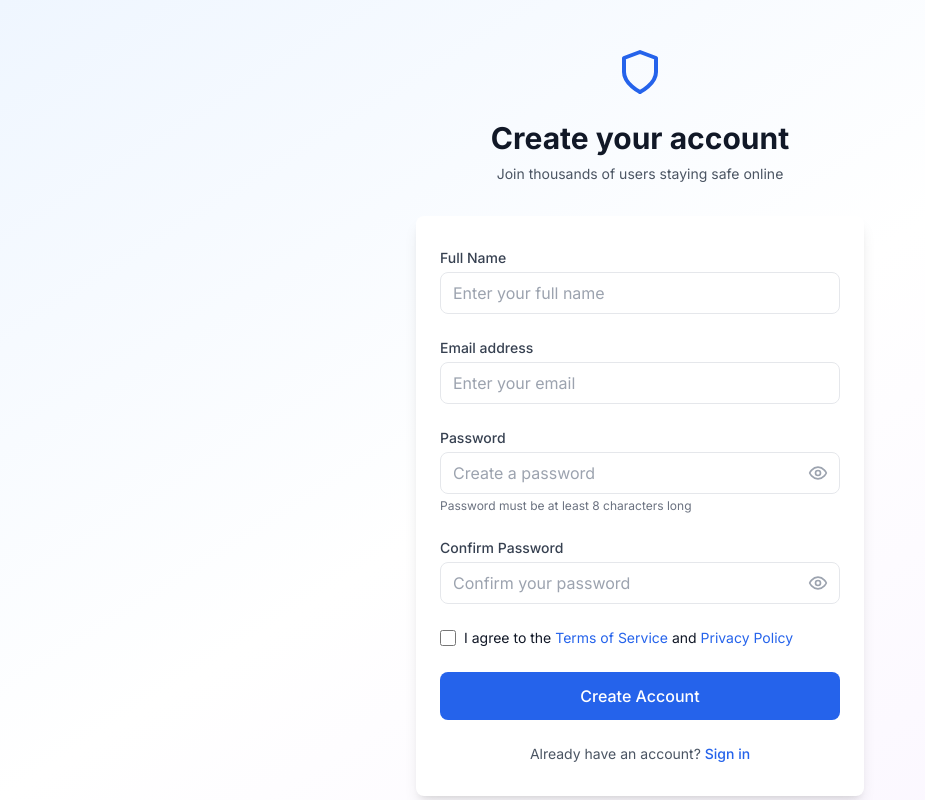
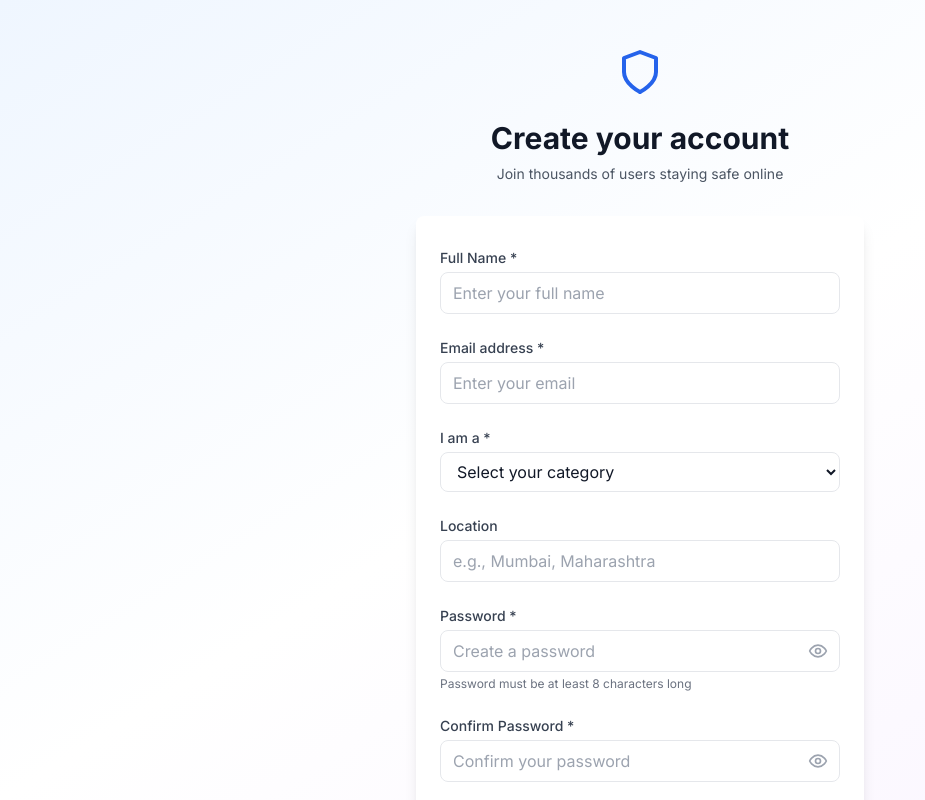
Before and after one commit to manvi18ux/cyber-safety-india, a Next.js app: page /auth/signup in a window 1280 px wide. Shown: the top 800 px of the page, without its empty margins (0-925 px from the left). Built offline with nearby package versions, Linux system fonts and the light colour scheme.

Commit message:
Added all required features

```diff
--- a/app/auth/signin/page.tsx
+++ b/app/auth/signin/page.tsx
@@ -1,6 +1,6 @@
 'use client';
 
-import { useState } from 'react';
+import { useState, useEffect } from 'react';
 import { signIn, getSession } from 'next-auth/react';
 import { useRouter } from 'next/navigation';
 import Link from 'next/link';
@@ -14,6 +14,15 @@ export default function SignInPage() {
   const [isLoading, setIsLoading] = useState(false);
   const [error, setError] = useState('');
   const router = useRouter();
+
+  useEffect(() => {
+    // Check if user is already signed in
+    getSession().then((session) => {
+      if (session) {
+        router.push('/dashboard');
+      }
+    });
+  }, [router]);
 
   const handleSubmit = async (e: React.FormEvent) => {
     e.preventDefault();
@@ -29,11 +38,8 @@ export default function SignInPage() {
 
       if (result?.error) {
         setError('Invalid email or password');
-      } else {
-        const session = await getSession();
-        if (session) {
-          router.push('/dashboard');
-        }
+      } else if (result?.ok) {
+        router.push('/dashboard');
       }
     } catch (error) {
       setError('An error occurred. Please try again.');
@@ -183,6 +189,6 @@ export default function SignInPage() {
           </div>
         </motion.div>
       </div>
-    </div>
-  );
+ </div>
+);
 }
--- a/app/auth/signup/page.tsx
+++ b/app/auth/signup/page.tsx
@@ -6,12 +6,23 @@ import Link from 'next/link';
 import { Shield, Eye, EyeOff, AlertCircle, CheckCircle } from 'lucide-react';
 import { motion } from 'framer-motion';
 
+interface FormData {
+  name: string;
+  email: string;
+  password: string;
+  confirmPassword: string;
+  demographic: string;
+  location: string;
+}
+
 export default function SignUpPage() {
-  const [formData, setFormData] = useState({
+  const [formData, setFormData] = useState<FormData>({
     name: '',
     email: '',
     password: '',
     confirmPassword: '',
+    demographic: '',
+    location: ''
   });
   const [showPassword, setShowPassword] = useState(false);
   const [showConfirmPassword, setShowConfirmPassword] = useState(false);
@@ -20,7 +31,7 @@ export default function SignUpPage() {
   const [success, setSuccess] = useState(false);
   const router = useRouter();
 
-  const handleChange = (e: React.ChangeEvent<HTMLInputElement>) => {
+  const handleChange = (e: React.ChangeEvent<HTMLInputElement | HTMLSelectElement>) => {
     setFormData({
       ...formData,
       [e.target.name]: e.target.value,
@@ -28,8 +39,8 @@ export default function SignUpPage() {
   };
 
   const validateForm = () => {
-    if (!formData.name || !formData.email || !formData.password || !formData.confirmPassword) {
-      setError('All fields are required');
+    if (!formData.name || !formData.email || !formData.password || !formData.confirmPassword || !formData.demographic) {
+      setError('All required fields must be filled');
       return false;
     }
 
@@ -63,14 +74,29 @@ export default function SignUpPage() {
     setIsLoading(true);
 
     try {
-      // In a real application, you would send this data to your API
-      // For now, we'll simulate a successful registration
-      await new Promise(resolve => setTimeout(resolve, 1000));
+      const response = await fetch('/api/users', {
+        method: 'POST',
+        headers: {
+          'Content-Type': 'application/json',
+        },
+        body: JSON.stringify({
+          name: formData.name,
+          email: formData.email,
+          password: formData.password,
+          demographic: formData.demographic,
+          location: formData.location
+        }),
+      });
 
-      setSuccess(true);
-      setTimeout(() => {
-        router.push('/auth/signin');
-      }, 2000);
+      if (response.ok) {
+        setSuccess(true);
+        setTimeout(() => {
+          router.push('/auth/signin?message=Account created successfully');
+        }, 2000);
+      } else {
+        const data = await response.json();
+        setError(data.error || 'Registration failed. Please try again.');
+      }
     } catch (error) {
       setError('Registration failed. Please try again.');
     } finally {
@@ -140,7 +166,7 @@ export default function SignUpPage() {
 
             <div>
               <label htmlFor="name" className="block text-sm font-medium text-gray-700">
-                Full Name
+                Full Name *
               </label>
               <input
                 id="name"
@@ -157,7 +183,7 @@ export default function SignUpPage() {
 
             <div>
               <label htmlFor="email" className="block text-sm font-medium text-gray-700">
-                Email address
+                Email address *
               </label>
               <input
                 id="email"
@@ -173,8 +199,44 @@ export default function SignUpPage() {
             </div>
 
             <div>
+              <label htmlFor="demographic" className="block text-sm font-medium text-gray-700">
+                I am a *
+              </label>
+              <select
+                id="demographic"
+                name="demographic"
+                required
+                value={formData.demographic}
+                onChange={handleChange}
+                className="input-field mt-1"
+              >
+                <option value="">Select your category</option>
+                <option value="students">Student</option>
+                <option value="professionals">Professional</option>
+                <option value="homemakers">Homemaker</option>
+                <option value="rural-users">Rural User</option>
+                <option value="senior-citizens">Senior Citizen</option>
+              </select>
+            </div>
+
+            <div>
+              <label htmlFor="location" className="block text-sm font-medium text-gray-700">
+                Location
+              </label>
+              <input
+                id="location"
+                name="location"
+                type="text"
+                value={formData.location}
+                onChange={handleChange}
+                className="input-field mt-1"
+                placeholder="e.g., Mumbai, Maharashtra"
+              />
+            </div>
+
+            <div>
               <label htmlFor="password" className="block text-sm font-medium text-gray-700">
-                Password
+                Password *
               </label>
               <div className="relative mt-1">
                 <input
@@ -207,7 +269,7 @@ export default function SignUpPage() {
 
             <div>
               <label htmlFor="confirmPassword" className="block text-sm font-medium text-gray-700">
-                Confirm Password
+                Confirm Password *
               </label>
               <div className="relative mt-1">
                 <input
@@ -216,7 +278,7 @@ export default function SignUpPage() {
                   type={showConfirmPassword ? 'text' : 'password'}
                   autoComplete="new-password"
                   required
-                  value={formData.confirmPassword}
+                  value={formData.password}
                   onChange={handleChange}
                   className="input-field pr-10"
                   placeholder="Confirm your password"
@@ -280,6 +342,6 @@ export default function SignUpPage() {
           </form>
         </motion.div>
       </div>
-    </div>
-  );
+ </div>
+);
 }
```
